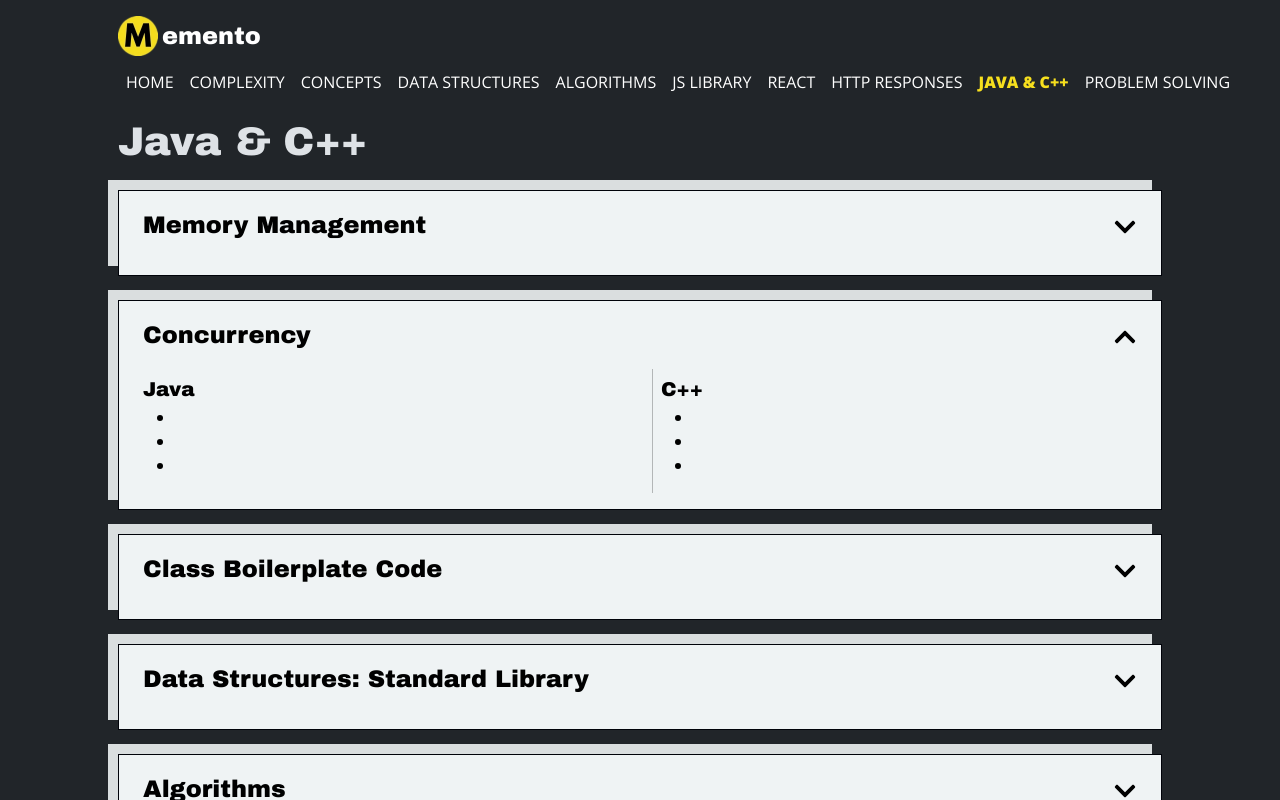
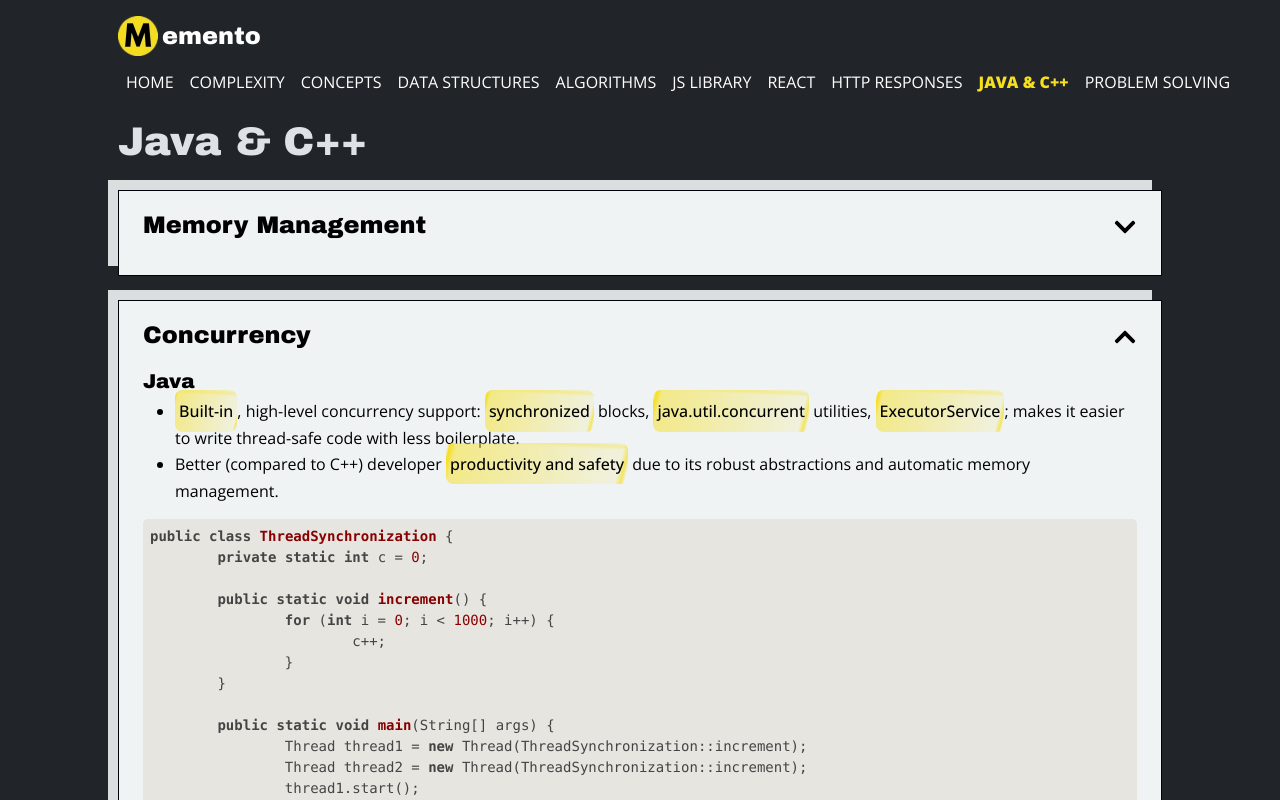
Before and after one commit to andreeadracovita/memento, a React (Vite) app: page /memento/java-cpp in a window 1280 px wide. Both pictures are taken after a click on the element 735 px from the left and 335 px from the top of the page. Shown: the top 800 px of the page. Built offline with nearby package versions, Linux system fonts and the light colour scheme.

Commit message:
C++ vs Java Concurrency

```diff
--- a/src/components/javaCpp/Concurrency.tsx
+++ b/src/components/javaCpp/Concurrency.tsx
@@ -1,12 +1,61 @@
 import { useState } from "react";
-// import SyntaxHighlighter from "react-syntax-highlighter";
+import SyntaxHighlighter from "react-syntax-highlighter";
 
 import Accent from "components/Accent";
 import CardHeader from "components/CardHeader";
 
 export default function Concurrency() {
 	const [toggle, setToggle] = useState(false);
-	// const code = `// Java code here`;
+	const javaCode = `public class ThreadSynchronization {
+	private static int c = 0;
+
+	public static void increment() {
+		for (int i = 0; i < 1000; i++) {
+			c++;
+		}
+	}
+
+	public static void main(String[] args) {
+		Thread thread1 = new Thread(ThreadSynchronization::increment);
+		Thread thread2 = new Thread(ThreadSynchronization::increment);
+		thread1.start();
+		thread2.start();
+
+		try {
+			thread1.join();
+			thread2.join();
+		} catch (InterruptedException e) {
+			System.out.println("An error occured during processing: " + e.getMessage());
+		}
+
+		System.out.println("Final counter value is: " + ThreadSynchronization.c);
+	}
+}`;
+
+	const cppCode = `#include <iostream>
+#include <thread>
+#include <atomic>
+
+// Avoid raw int with multiple threads - causes undefined behavior due to data race
+std::atomic<int> shared_counter{0}; // Thread-safe shared integer
+
+void increment() {
+	for (int i = 0; i < 1000; i++) {
+		shared_counter.fetch_add(1); // Atomic increment
+	}
+}
+
+// No mutex needed - avoids overhead of locking and is faster for simple operations
+int main() {
+	std::thread t1(increment);
+	std::thread t2(increment);
+
+	t1.join();
+	t2.join();
+
+	std::cout << "Final value: " << shared_counter;
+	return 0;
+}`;
 
 	return (
 		<div className="grey-card">
@@ -17,28 +66,25 @@ export default function Concurrency() {
 			/>
 			{
 				toggle &&
-				<div className="row">
-					<div className="col-6">
+				<>
+					<div>
 						<h2 className="card-section">Java</h2>
 						<ul>
-							<li></li>
-								<li></li>
-								<li></li>
+							<li><Accent>Built-in</Accent>, high-level concurrency support: <Accent>synchronized</Accent> blocks, <Accent>java.util.concurrent</Accent> utilities, <Accent>ExecutorService</Accent>; makes it easier to write thread-safe code with less boilerplate.</li>
+							<li>Better (compared to C++) developer <Accent>productivity and safety</Accent> due to its robust abstractions and automatic memory management.</li>
 						</ul>
+						<SyntaxHighlighter language="java">{javaCode}</SyntaxHighlighter>
 					</div>
-					<div className="col-6 d-flex">
-						<div className="vr h-100 me-2"></div>
-						<div>
-							<h2 className="card-section">C++</h2>
-							<ul>
-								<li></li>
-								<li></li>
-								<li></li>
-							</ul>
-						</div>
+					<hr />
+					<div>
+						<h2 className="card-section">C++</h2>
+						<ul>
+							<li><Accent>Fine-grained</Accent>, low-level control over concurrency through standard library (since C++11), including <Accent>std::thread, std::mutex, std::lock_guard, std::jthread</Accent> (C++20).</li>
+							<li>Gives <Accent>greater performance potential</Accent> and direct access to hardware, making C++ <Accent>ideal for performance-critical systems like game engines and real-time applications</Accent>.</li>
+						</ul>
+						<SyntaxHighlighter language="cpp">{cppCode}</SyntaxHighlighter>
 					</div>
-					{/*<SyntaxHighlighter language="java">{code}</SyntaxHighlighter>*/}
-				</div>
+				</>
 			}
 		</div>
 	);
```
